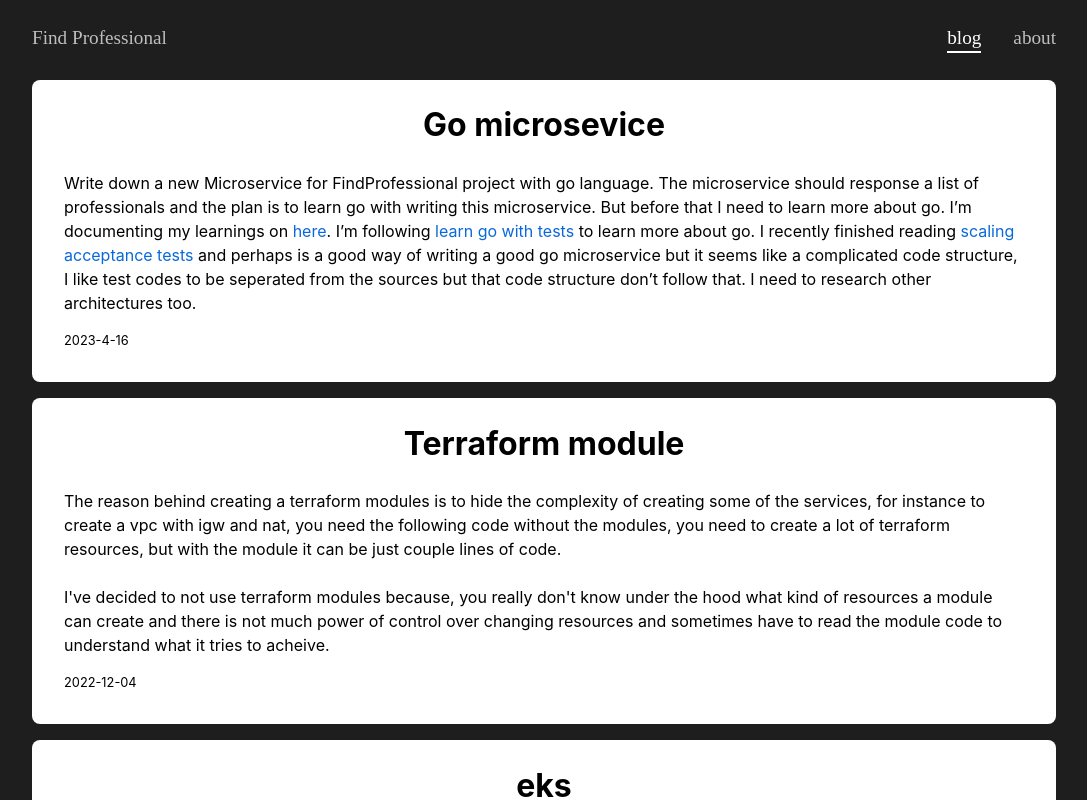
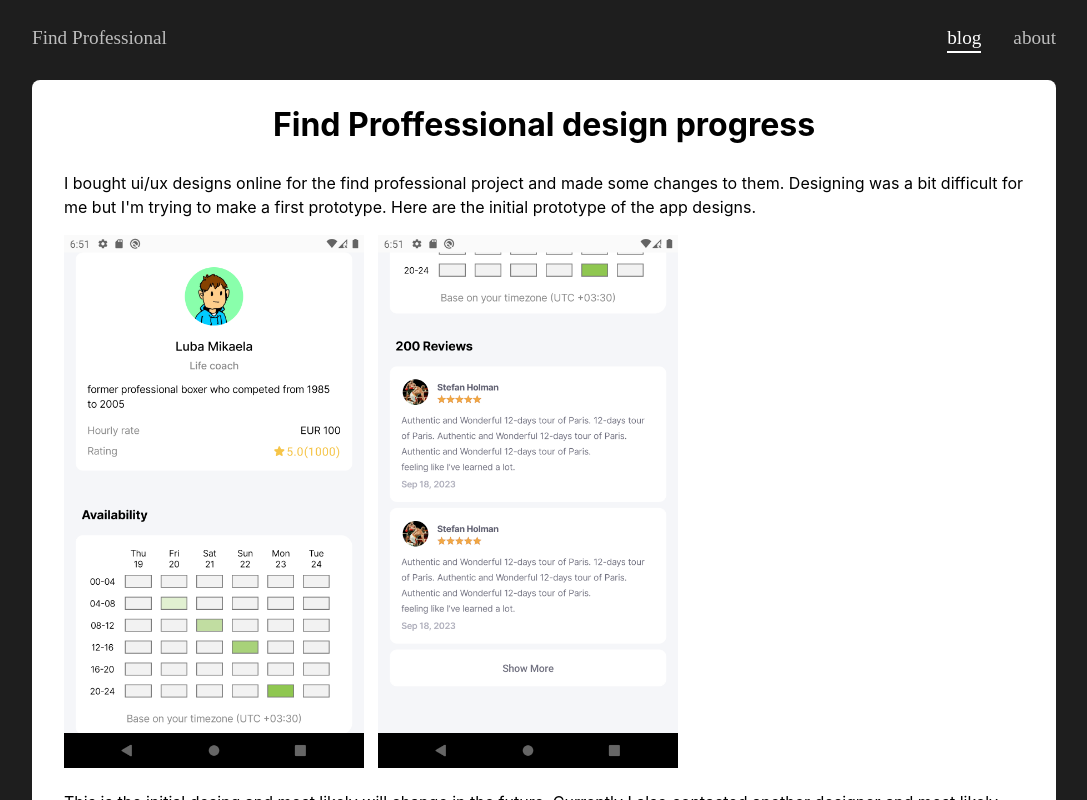
Before and after one commit to hulkdx/sabajafarzadeh.com, a React app: page / in a window 1280 px wide. Shown: the whole page, without its empty margins (96-1183 px from the left). Built offline with nearby package versions, Linux system fonts and the light colour scheme.

Commit message:
A new blog: Find Professional design

```diff
--- a/package.json
+++ b/package.json
@@ -5,7 +5,7 @@
   "main": "index.js",
   "scripts": {
     "clean": "rm -rf build node_modules",
-    "build": "webpack --mode production && cp netlify/_redirects build/ && cp robots.txt build/",
+    "build": "webpack --mode production && cp netlify/_redirects build/ && cp robots.txt build/ && cp -r public/* build/",
     "start": "webpack-dev-server --open --mode development",
     "lint": "node_modules/eslint/bin/eslint.js src --ext .jsx"
   },
--- a/src/components/pages/blog/data.jsx
+++ b/src/components/pages/blog/data.jsx
@@ -2,6 +2,32 @@
 import React from 'react';
 
 export default [
+  {
+    title: 'Find Proffessional design progress',
+    content: (
+      <>
+      <p>
+        I bought ui/ux designs online for the find professional project and made some changes to
+        them. Designing was a bit difficult for me but I'm trying to make a first prototype. Here
+        are the initial prototype of the app designs.
+      </p>
+      <img src="images/screenshot1.png" width="300"></img>
+      &nbsp;
+      &nbsp;
+      <img src="images/screenshot2.png" width="300"></img>
+      <p>
+        This is the initial desing and most likely will change in the future. Currently I also
+        contacted another designer and most likely we will work together. I'm waiting for the
+        design he sends me, so I can continue this project
+      </p>
+      <p>
+        Here is the <a href="https://www.figma.com/file/59wAYmh2zv94mUeA7udBzc/Login-Screen?node-id=0%3A1">Figma link</a>.
+      </p>
+      </>
+    )
+    ,
+    date: '2023-10-28',
+  },
   {
     title: 'Go microsevice',
     content: <p>Write down a new Microservice for FindProfessional project with go
```
Also changed, not shown: public/images/screenshot1.png (added), public/images/screenshot2.png (added).
